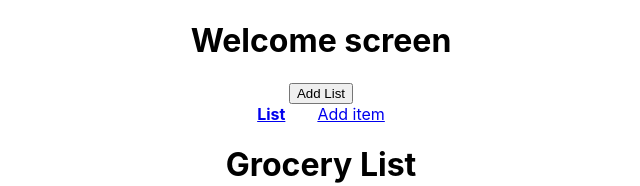
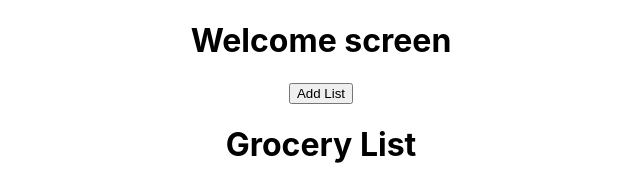
Before and after one commit to the-collab-lab/tcl-23-smart-shopping-list, a React (Create React App) app: page / in a window 1280 px wide. Shown: the top 186 px of the page, without its empty margins (319-959 px from the left). Built offline with nearby package versions, Linux system fonts and the light colour scheme; no server answers; the database is empty.

Commit message:
remove NavBar component from App

```diff
--- a/src/App.js
+++ b/src/App.js
@@ -6,7 +6,6 @@ import './stylesheets/App.css';
 import Home from './pages/Home';
 import List from './pages/List';
 import AddItem from './pages/AddItem';
-import NavBar from './components/NavBar';
 
 const App = () => {
   const [value, loading, error] = useCollection(db.collection('list'), {
@@ -39,7 +38,6 @@ const App = () => {
             <AddItem />
           </Route>
         </Switch>
-        <NavBar />
 
         <div>
           <h1>Grocery List</h1>
```
